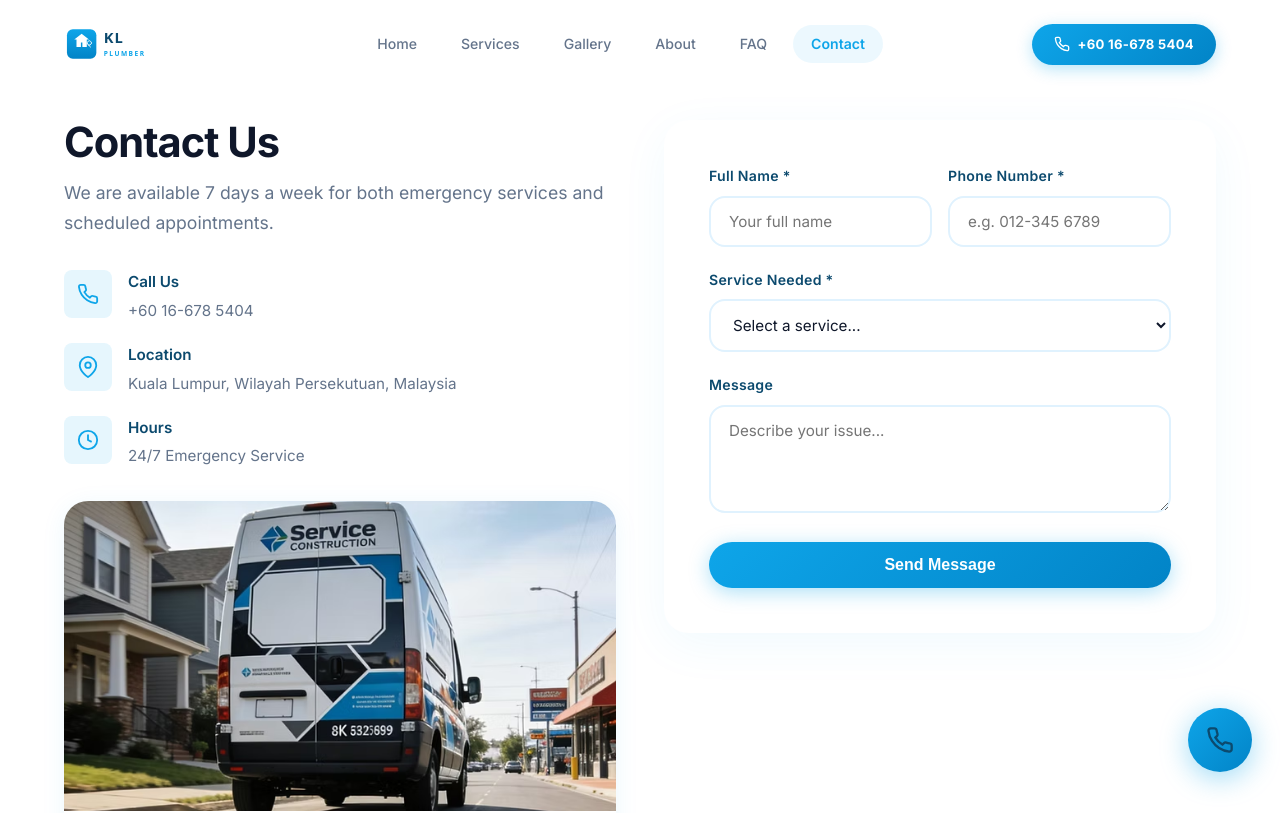
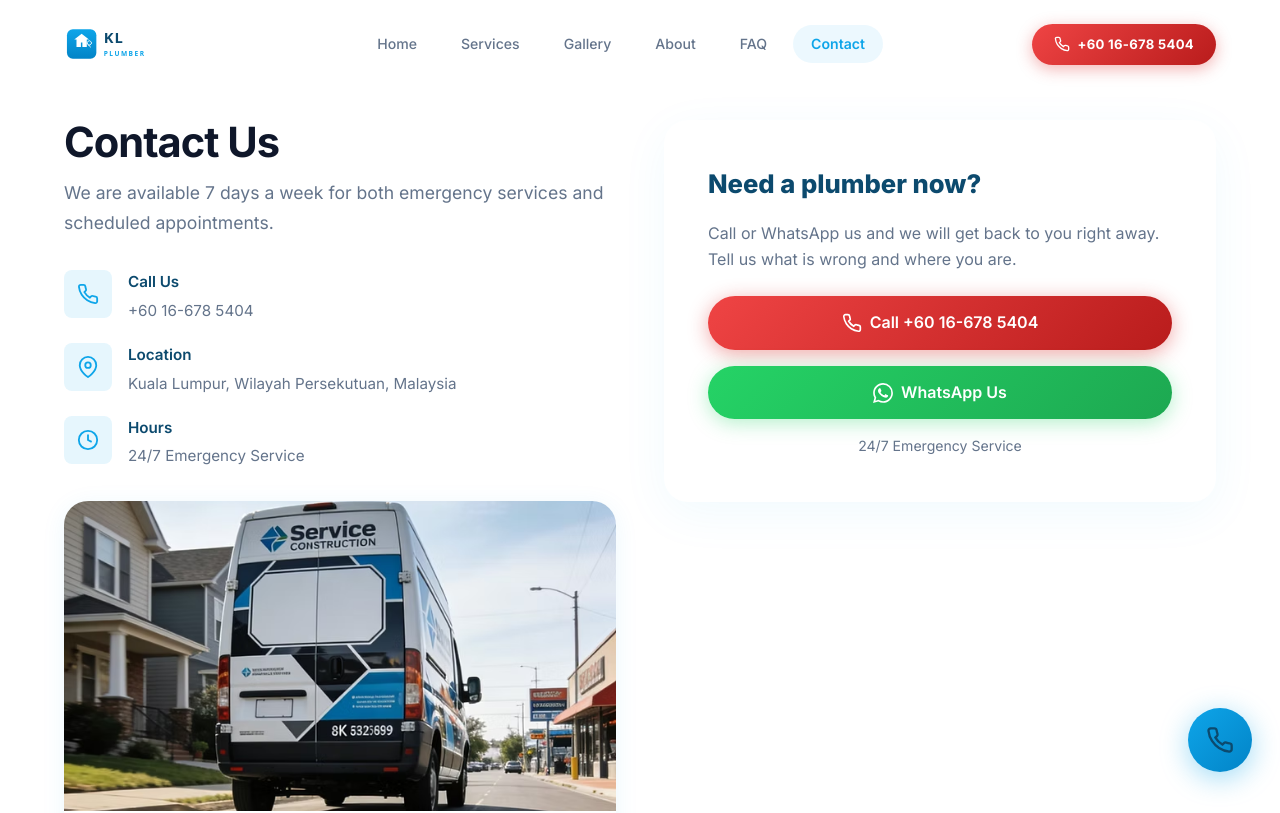
Before and after one commit to kamran45dev/kl-contractor-, a React (Vite) app: page /contact in a window 1280 px wide. Shown: the top 813 px of the page. Built offline with nearby package versions, Linux system fonts and the light colour scheme.

Commit message:
Remove the dead contact form, add a call/WhatsApp card, and make the main call buttons red
Co-Authored-By: Claude Sonnet 5.5 <noreply@anthropic.com>

```diff
--- a/src/components/ContactForm.css
+++ /dev/null
@@ -1,71 +0,0 @@
-.contact-form {
-  max-width: 600px;
-  margin: 0 auto;
-  background: var(--white);
-  padding: 44px;
-  border-radius: var(--radius-xl);
-  box-shadow: 0 12px 48px rgba(14, 165, 233, 0.06);
-  border: 1px solid rgba(255, 255, 255, 0.5);
-}
-
-.form-row {
-  display: grid;
-  grid-template-columns: 1fr 1fr;
-  gap: 16px;
-}
-
-.form-group {
-  margin-bottom: 22px;
-}
-
-.form-group label {
-  display: block;
-  font-size: 0.88rem;
-  font-weight: 600;
-  color: var(--primary);
-  margin-bottom: 8px;
-  letter-spacing: 0.3px;
-}
-
-.form-group input,
-.form-group select,
-.form-group textarea {
-  width: 100%;
-  padding: 14px 18px;
-  border: 2px solid var(--muted-dark);
-  border-radius: var(--radius);
-  font-size: 0.95rem;
-  font-family: inherit;
-  background: var(--secondary);
-  color: var(--text);
-  transition: all 0.3s ease;
-  outline: none;
-}
-
-.form-group input:hover,
-.form-group select:hover,
-.form-group textarea:hover {
-  border-color: #BAE6FD;
-}
-
-.form-group input:focus,
-.form-group select:focus,
-.form-group textarea:focus {
-  border-color: var(--accent);
-  background: var(--white);
-  box-shadow: 0 0 0 4px rgba(14, 165, 233, 0.1);
-}
-
-.form-group textarea {
-  resize: vertical;
-  min-height: 100px;
-}
-
-@media (max-width: 600px) {
-  .contact-form {
-    padding: 24px;
-  }
-  .form-row {
-    grid-template-columns: 1fr;
-  }
-}
--- a/src/components/ContactForm.jsx
+++ /dev/null
@@ -1,37 +0,0 @@
-import './ContactForm.css'
-
-export default function ContactForm() {
-  return (
-    <form className="contact-form" onSubmit={e => e.preventDefault()}>
-      <div className="form-row">
-        <div className="form-group">
-          <label htmlFor="name">Full Name *</label>
-          <input type="text" id="name" required placeholder="Your full name" />
-        </div>
-        <div className="form-group">
-          <label htmlFor="phone">Phone Number *</label>
-          <input type="tel" id="phone" required placeholder="e.g. 012-345 6789" />
-        </div>
-      </div>
-      <div className="form-group">
-        <label htmlFor="service">Service Needed *</label>
-        <select id="service" required>
-          <option value="">Select a service...</option>
-          <option value="emergency">Emergency Plumbing</option>
-          <option value="repairs">Repairs & Installation</option>
-          <option value="renovation">Renovation & Painting</option>
-          <option value="waterproofing">Waterproofing</option>
-          <option value="drainage">Drainage & Water Pressure</option>
-          <option value="other">Other</option>
-        </select>
-      </div>
-      <div className="form-group">
-        <label htmlFor="message">Message</label>
-        <textarea id="message" rows="4" placeholder="Describe your issue..."></textarea>
-      </div>
-      <button type="submit" className="btn btn-primary" style={{ width: '100%', justifyContent: 'center' }}>
-        Send Message
-      </button>
-    </form>
-  )
-}
--- a/src/components/Header.css
+++ b/src/components/Header.css
@@ -83,14 +83,14 @@
   transition: var(--transition);
   padding: 10px 22px;
   border-radius: var(--radius-pill);
-  background: linear-gradient(135deg, var(--accent) 0%, var(--accent-hover) 100%);
-  box-shadow: 0 4px 16px rgba(14, 165, 233, 0.3);
+  background: linear-gradient(135deg, #ef4444 0%, #b91c1c 100%);
+  box-shadow: 0 4px 16px rgba(220, 38, 38, 0.35);
   white-space: nowrap;
 }
 
 .header-phone:hover {
   transform: translateY(-2px);
-  box-shadow: 0 6px 24px rgba(14, 165, 233, 0.4);
+  box-shadow: 0 6px 24px rgba(220, 38, 38, 0.45);
 }
 
 .mobile-toggle {
--- a/src/components/Hero.jsx
+++ b/src/components/Hero.jsx
@@ -33,7 +33,7 @@ export default function Hero() {
         </div>
 
         <div className="hero-ctas">
-          <a href={`tel:${contactInfo.phoneRaw}`} className="btn btn-primary hero-btn">
+          <a href={`tel:${contactInfo.phoneRaw}`} className="btn btn-call hero-btn">
             <svg width="20" height="20" viewBox="0 0 24 24" fill="none" stroke="currentColor" strokeWidth="2"><path d="M22 16.92v3a2 2 0 0 1-2.18 2 19.79 19.79 0 0 1-8.63-3.07 19.5 19.5 0 0 1-6-6 19.79 19.79 0 0 1-3.07-8.67A2 2 0 0 1 4.11 2h3a2 2 0 0 1 2 1.72 12.84 12.84 0 0 0 .7 2.81 2 2 0 0 1-.45 2.11L8.09 9.91a16 16 0 0 0 6 6l1.27-1.27a2 2 0 0 1 2.11-.45 12.84 12.84 0 0 0 2.81.7A2 2 0 0 1 22 16.92z"/></svg>
             Get Free Quote
           </a>
--- a/src/pages/Contact.css
+++ b/src/pages/Contact.css
@@ -69,6 +69,44 @@
   font-style: italic;
 }
 
+.contact-call-card {
+  background: var(--white);
+  border-radius: var(--radius-xl);
+  padding: 44px;
+  box-shadow: 0 12px 48px rgba(14, 165, 233, 0.06);
+  display: flex;
+  flex-direction: column;
+  gap: 16px;
+}
+
+.contact-call-title {
+  font-size: 1.6rem;
+  font-weight: 800;
+  color: var(--primary);
+}
+
+.contact-call-text {
+  color: var(--text-light);
+  margin-bottom: 8px;
+}
+
+.contact-call-btn {
+  justify-content: center;
+  width: 100%;
+}
+
+.contact-call-hours {
+  text-align: center;
+  font-size: 0.88rem;
+  color: var(--text-light);
+}
+
+@media (max-width: 600px) {
+  .contact-call-card {
+    padding: 24px;
+  }
+}
+
 @media (max-width: 900px) {
   .contact-layout {
     grid-template-columns: 1fr;
--- a/src/pages/Contact.jsx
+++ b/src/pages/Contact.jsx
@@ -1,4 +1,3 @@
-import ContactForm from '../components/ContactForm'
 import { contactInfo } from '../data/services'
 import Reveal from '../components/Reveal'
 import './Contact.css'
@@ -52,8 +51,20 @@ export default function Contact() {
             </div>
           </Reveal>
 
-          <Reveal className="contact-form-wrapper" direction="right">
-            <ContactForm />
+          <Reveal className="contact-call-card" direction="right">
+            <h2 className="contact-call-title">Need a plumber now?</h2>
+            <p className="contact-call-text">
+              Call or WhatsApp us and we will get back to you right away. Tell us what is wrong and where you are.
+            </p>
+            <a href={`tel:${contactInfo.phoneRaw}`} className="btn btn-call contact-call-btn">
+              <svg width="20" height="20" viewBox="0 0 24 24" fill="none" stroke="currentColor" strokeWidth="2"><path d="M22 16.92v3a2 2 0 0 1-2.18 2 19.79 19.79 0 0 1-8.63-3.07 19.5 19.5 0 0 1-6-6 19.79 19.79 0 0 1-3.07-8.67A2 2 0 0 1 4.11 2h3a2 2 0 0 1 2 1.72 12.84 12.84 0 0 0 .7 2.81 2 2 0 0 1-.45 2.11L8.09 9.91a16 16 0 0 0 6 6l1.27-1.27a2 2 0 0 1 2.11-.45 12.84 12.84 0 0 0 2.81.7A2 2 0 0 1 22 16.92z"/></svg>
+              Call {contactInfo.phone}
+            </a>
+            <a href={contactInfo.whatsappLink} target="_blank" rel="noopener noreferrer" className="btn btn-whatsapp contact-call-btn">
+              <svg width="20" height="20" viewBox="0 0 24 24" fill="currentColor"><path d="M17.472 14.382c-.297-.149-1.758-.867-2.03-.967-.273-.099-.471-.148-.67.15-.197.297-.767.966-.94 1.164-.173.199-.347.223-.644.075-.297-.15-1.255-.463-2.39-1.475-.883-.788-1.48-1.761-1.653-2.059-.173-.297-.018-.458.13-.606.134-.133.298-.347.446-.52.149-.174.198-.298.298-.497.099-.198.05-.371-.025-.52-.075-.149-.669-1.612-.916-2.207-.242-.579-.487-.5-.669-.51-.173-.008-.371-.01-.57-.01-.198 0-.52.074-.792.372-.272.297-1.04 1.016-1.04 2.479 0 1.462 1.065 2.875 1.213 3.074.149.198 2.096 3.2 5.077 4.487.709.306 1.262.489 1.694.625.712.227 1.36.195 1.871.118.571-.085 1.758-.719 2.006-1.413.248-.694.248-1.289.173-1.413-.074-.124-.272-.198-.57-.347m-5.421 7.403h-.004a9.87 9.87 0 0 1-5.031-1.378l-.361-.214-3.741.982.998-3.648-.235-.374a9.86 9.86 0 0 1-1.51-5.26c.001-5.45 4.436-9.884 9.888-9.884 2.64 0 5.122 1.03 6.988 2.898a9.825 9.825 0 0 1 2.893 6.994c-.003 5.45-4.437 9.884-9.885 9.884m8.413-18.297A11.815 11.815 0 0 0 12.05 0C5.495 0 .16 5.335.157 11.892c0 2.096.547 4.142 1.588 5.945L.057 24l6.305-1.654a11.882 11.882 0 0 0 5.683 1.448h.005c6.554 0 11.89-5.335 11.893-11.893a11.821 11.821 0 0 0-3.48-8.413z"/></svg>
+              WhatsApp Us
+            </a>
+            <p className="contact-call-hours">{contactInfo.hours}</p>
           </Reveal>
         </div>
       </div>
--- a/src/styles/global.css
+++ b/src/styles/global.css
@@ -188,6 +188,17 @@ img { max-width: 100%; height: auto; display: block; }
   box-shadow: 0 8px 32px rgba(14, 165, 233, 0.45);
 }
 
+.btn-call {
+  background: linear-gradient(135deg, #ef4444 0%, #b91c1c 100%);
+  color: var(--white);
+  box-shadow: 0 4px 20px rgba(220, 38, 38, 0.4);
+}
+
+.btn-call:hover {
+  transform: translateY(-3px);
+  box-shadow: 0 8px 32px rgba(220, 38, 38, 0.5);
+}
+
 .btn-outline {
   background: transparent;
   border: 2px solid var(--accent);
```
